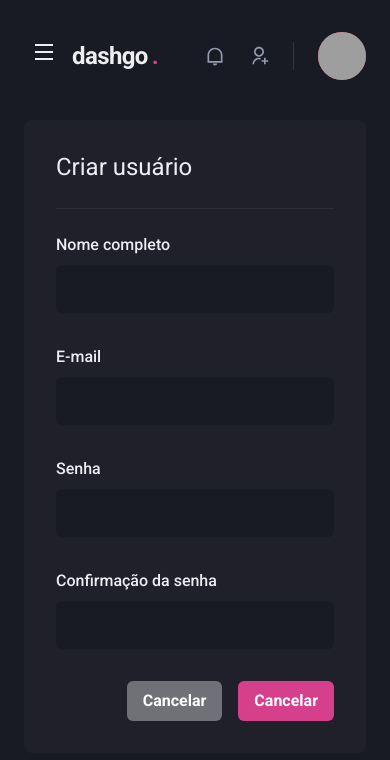
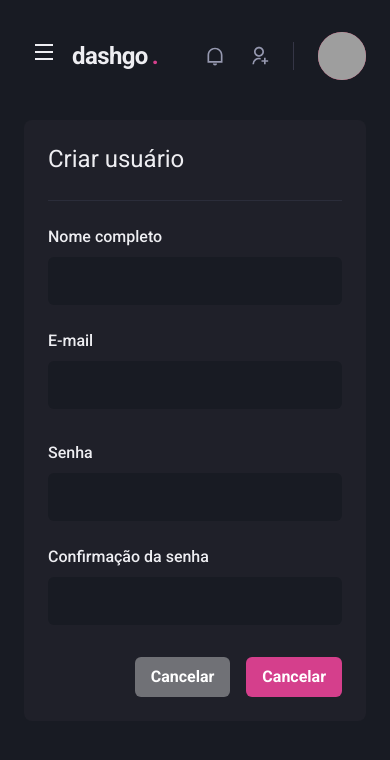
Before and after one commit to DanielSLucas/Ignite-React-dashgo, a Next.js app: page /users/create in a window 390 px wide. Shown: the top 760 px of the page. Built offline with nearby package versions, Linux system fonts and the light colour scheme; grey boxes are pictures that could not be loaded.

Commit message:
responsividade do cadastro de usuário

```diff
--- a/src/pages/users/create.tsx
+++ b/src/pages/users/create.tsx
@@ -12,17 +12,17 @@ export default function CreateUser() {
       <Flex w="100%" my="6" maxW={1480} mx="auto" px="6">
         <Sidebar />
 
-        <Box flex="1" borderRadius={8} bg="gray.800" p="8">
+        <Box flex="1" borderRadius={8} bg="gray.800" p={["6", "8"]}>
           <Heading size="lg" fontWeight="normal">Criar usuário</Heading>
 
           <Divider my="6" borderColor="gray.700" />
 
           <VStack spacing="8">
-            <SimpleGrid minChildWidth="240px" spacing="8" w="100%">
+            <SimpleGrid minChildWidth="240px" spacing={["6", "8"]} w="100%">
               <Input name="name" label="Nome completo" />
               <Input name="email" type="email" label="E-mail" />
             </SimpleGrid>
-            <SimpleGrid minChildWidth="240px" spacing="8" w="100%">
+            <SimpleGrid minChildWidth="240px" spacing={["6", "8"]} w="100%">
               <Input name="password" type="password" label="Senha" />
               <Input name="password_confirmation" type="password" label="Confirmação da senha" />
             </SimpleGrid>
```
